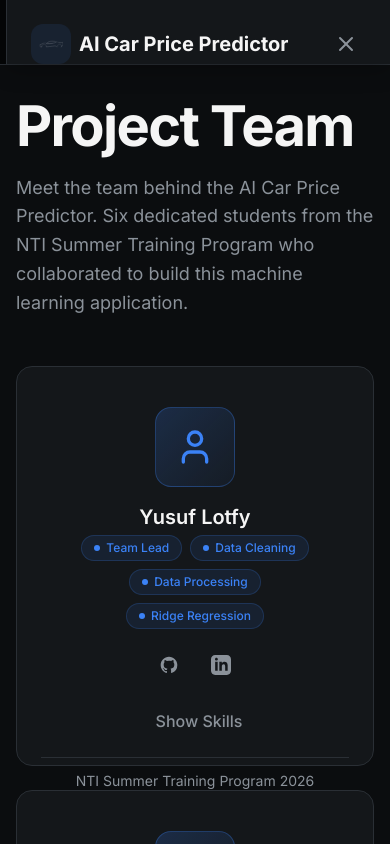
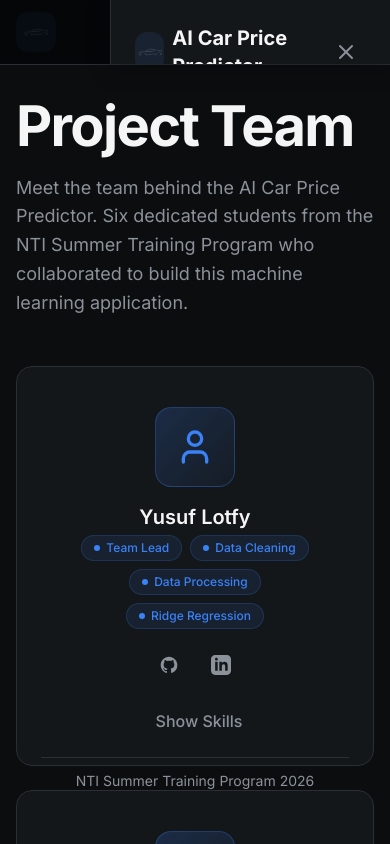
Before and after one commit to islam-abdo-1/ai-car-price-predictor, a React (Vite) app in the folder ai-car-price-predictor/: page /team in a window 390 px wide. Both pictures are taken after a click on the button "Open menu". Shown: the top 844 px of the page. Built offline with nearby package versions, Linux system fonts and the light colour scheme.

Commit message:
fix: mobile menu side drawer z-index, width 280px, backdrop transition

```diff
--- a/ai-car-price-predictor/src/components/ui/Navbar.jsx
+++ b/ai-car-price-predictor/src/components/ui/Navbar.jsx
@@ -61,12 +61,12 @@ export function Navbar() {
       {mobileMenuOpen && (
         <>
           <div
-            className="fixed inset-0 z-40 bg-black/50 md:hidden"
+            className="fixed inset-0 z-[60] bg-black/50 md:hidden transition-opacity"
             onClick={() => setMobileMenuOpen(false)}
           />
           <div
             id="mobile-menu"
-            className="fixed inset-y-0 right-0 z-50 w-full max-w-sm md:hidden bg-bg-card border-l border-border-primary shadow-card overflow-y-auto animate-slide-in-right"
+            className="fixed inset-y-0 right-0 z-[70] w-[280px] md:hidden bg-bg-card border-l border-border-primary shadow-card overflow-y-auto animate-slide-in-right"
           >
             <div className="p-6 space-y-4">
               <div className="flex items-center justify-between">
```
